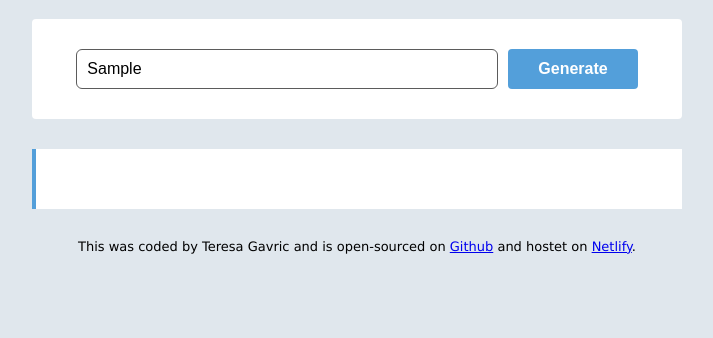
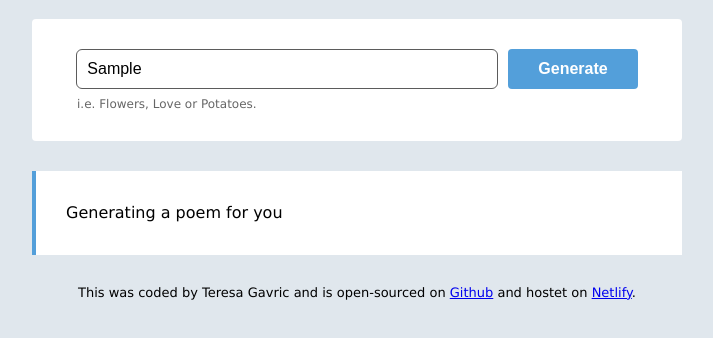
Before and after one commit to ter-gav/poem-generator, a plain HTML site: page index.html in a window 1280 px wide. Both pictures are taken after typing "Sample" into the empty fields and a click on the input "Generate". Shown: the part 132-470 px from the top of the page, without its empty margins (283-996 px from the left). Drawn offline with nearby package versions, Linux system fonts and the light colour scheme; no server answers.

Commit message:
improved the user experience

```diff
--- a/index.html
+++ b/index.html
@@ -15,10 +15,11 @@
         <h1>AI Poem Generator</h1>
       </header>
       <main>
+        <div class="form-wrapper">
           <form id="poem-generator-form">
             <input
               type="text"
-            placeholder="Enter any topic"
+              placeholder="Enter any topic for a poem"
               autofocus
               autocomplete="off"
               class="prompt"
@@ -32,7 +33,9 @@
               id="generate-button"
             />
           </form>
-        <div class="poem" id="generated-poem"></div>
+          <div class="hint">i.e. Flowers, Love or Potatoes.</div>
+        </div>
+        <div class="poem hidden" id="generated-poem"></div>
       </main>
       <footer>
         This was coded by Teresa Gavric and is open-sourced on
--- a/src/index.js
+++ b/src/index.js
@@ -11,11 +11,14 @@ function generatePoem(event) {
   event.preventDefault();
 
   let promptInput = document.querySelector("#prompt");
+  let poemElement = document.querySelector("#generated-poem");
+  poemElement.classList.remove("hidden");
+  poemElement.innerHTML = `<div class="blink">Generating a poem for you</div>`;
 
   let apiKey = "dab4o47cf43b881e15a2t0c248003831";
   let prompt = `Write a poem about ${promptInput.value}`;
   let context =
-    "You are a poet and can write poems about anything. Keep them short and be polite. Give them a title and return them in a basic HTML structure. For example: <h3>title</h3><p>first line<br />second line<br />third line</p> and so on";
+    "You are a poet and can write poems about anything. Keep them short and be polite. They should have always have 4 lines. Give them a title and return them in a basic HTML structure. For example: <h3>title</h3><p>first line<br />second line<br />third line</p> and so on";
   let apiUrl = `https://api.shecodes.io/ai/v1/generate?prompt=${prompt}&context=${context}&key=${apiKey}`;
 
   axios.get(apiUrl).then(showPoem);
--- a/src/style.css
+++ b/src/style.css
@@ -9,11 +9,14 @@ h1 {
   line-height: 1.5;
 }
 
-form {
+.form-wrapper {
   background-color: white;
-  padding: 30px 40px;
+  padding: 30px;
   border-radius: 4px;
   margin-bottom: 30px;
+}
+
+form {
   display: flex;
   gap: 10px;
   justify-content: center;
@@ -62,3 +65,23 @@ footer {
 .Typewriter__cursor {
   display: none;
 }
+
+.hidden {
+  display: none;
+}
+
+.hint {
+  font-size: 12px;
+  opacity: 0.6;
+  padding-top: 8px;
+  padding-left: 15px;
+}
+
+@keyframes blink {
+  50% {
+    opacity: 0;
+  }
+}
+.blink {
+  animation: blink 1s step-start 0s infinite;
+}
```
Lines whose indentation alone changed are shown as unchanged.
